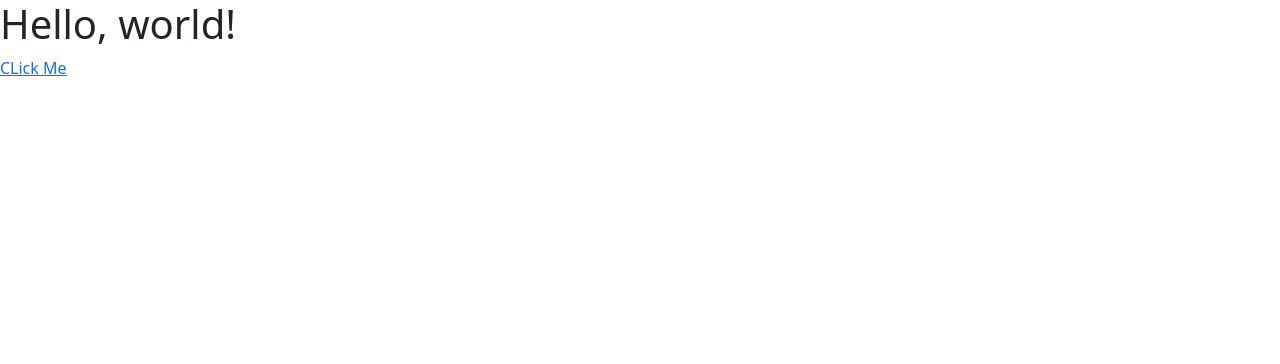
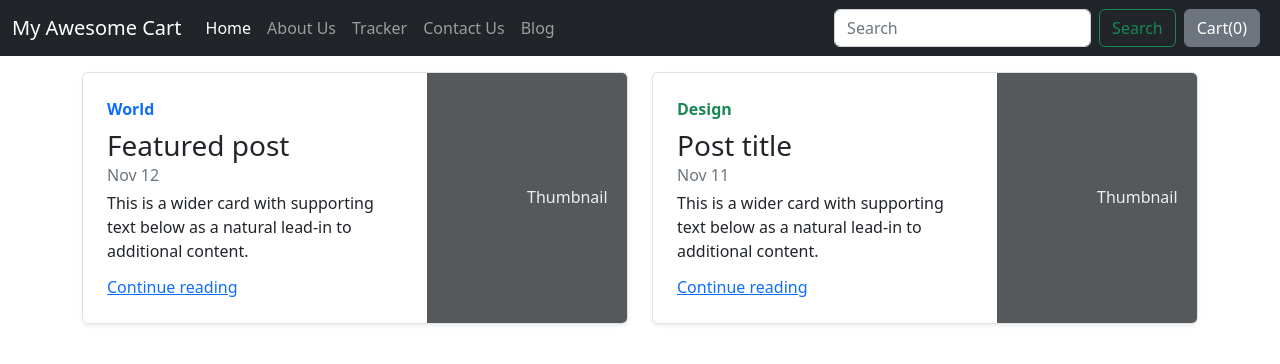
Before and after one commit to yash9151/E-Commerce_Website, a Django app: page /blog/ in a window 1280 px wide. Shown: the top 364 px of the page. Run offline with Django 5.2, Linux system fonts and the light colour scheme; some libraries are stand-ins or nearby versions.

Commit message:
added blogpost.html  and basic.html page also added blogpost redirect from urls.py  and method in views.py

```diff
--- /dev/null
+++ b/mac/blog/templates/blog/basic.html
@@ -0,0 +1,74 @@
+<!doctype html>
+<html lang="en">
+<head>
+    <meta charset="utf-8">
+    <meta name="viewport" content="width=device-width, initial-scale=1">
+    <title>{%block title%} {% endblock %}</title>
+    <style>
+        {%block css%} {% endblock %}
+    </style>
+        <script src="https://ajax.googleapis.com/ajax/libs/jquery/3.7.1/jquery.min.js"></script></script>
+    <link href="https://cdn.jsdelivr.net/npm/bootstrap@5.2.3/dist/css/bootstrap.min.css" rel="stylesheet"
+          integrity="sha384-rbsA2VBKQhggwzxH7pPCaAqO46MgnOM80zW1RWuH61DGLwZJEdK2Kadq2F9CUG65" crossorigin="anonymous">
+</head>
+<body>
+{% load static %}
+<nav class="navbar navbar-expand-lg navbar-dark bg-dark">
+    <div class="container-fluid">
+        <a class="navbar-brand" href="/shop">My Awesome Cart</a>
+        <button class="navbar-toggler" type="button" data-bs-toggle="collapse" data-bs-target="#navbarSupportedContent"
+                aria-controls="navbarSupportedContent" aria-expanded="false" aria-label="Toggle navigation">
+            <span class="navbar-toggler-icon"></span>
+        </button>
+        <div class="collapse navbar-collapse" id="navbarSupportedContent">
+            <ul class="navbar-nav me-auto mb-2 mb-lg-0">
+                <li class="nav-item">
+                    <a class="nav-link active" aria-current="page" href="/shop">Home</a>
+                </li>
+                <li class="nav-item">
+                    <a class="nav-link" href="/shop/about">About Us</a>
+                </li>
+                <li class="nav-item">
+                    <a class="nav-link" href="/shop/tracker">Tracker</a>
+                </li>
+                <li class="nav-item">
+                    <a class="nav-link" href="/shop/contact">Contact Us</a>
+                </li>
+                <li class="nav-item">
+                    <a class="nav-link" href="/blog">Blog</a>
+                </li>
+
+            </ul>
+            <form class="d-flex" role="search">
+                <input class="form-control me-2" type="search" placeholder="Search" aria-label="Search">
+                <button class="btn btn-outline-success" type="submit">Search</button>
+            </form>
+            <button type="button" class="btn btn-secondary mx-2" data-bs-toggle="popover" title="Cart for your items in my shopping cart"
+                    data-html='true' id ='popcart' data-bs-content="Cart for your items in shopping cart">Cart(<span
+                    id="cart">0</span>)
+            </button>
+        </div>
+    </div>
+</nav>
+
+{%block body%} {% endblock %}
+
+<script src="https://cdn.jsdelivr.net/npm/@popperjs/core@2.11.6/dist/umd/popper.min.js"
+        integrity="sha384-oBqDVmMz9ATKxIep9tiCxS/Z9fNfEXiDAYTujMAeBAsjFuCZSmKbSSUnQlmh/jp3"
+        crossorigin="anonymous"></script>
+<script src="https://cdn.jsdelivr.net/npm/bootstrap@5.2.3/dist/js/bootstrap.min.js"
+        integrity="sha384-cuYeSxntonz0PPNlHhBs68uyIAVpIIOZZ5JqeqvYYIcEL727kskC66kF92t6Xl2V"
+        crossorigin="anonymous"></script>
+<script src="https://cdn.jsdelivr.net/npm/bootstrap@5.2.3/dist/js/bootstrap.bundle.min.js"
+        integrity="sha384-kenU1KFdBIe4zVF0s0G1M5b4hcpxyD9F7jL+jjXkk+Q2h455rYXK/7HAuoJl+0I4"
+        crossorigin="anonymous"></script>
+<script src="http://ajax.googleapis.com/ajax/libs/jquery/1.9.1/jquery.min.js"></script>
+<script src="//ajax.googleapis.com/ajax/libs/jquery/1.9.1/jquery.min.js"></script>
+ <script src="https://code.jquery.com/jquery-3.3.1.js"
+  integrity="sha256-2Kok7MbOyxpgUVvAk/HJ2jigOSYS2auK4Pfzbm7uH60="
+  crossorigin="anonymous"></script>
+
+{%block js%} {% endblock %}
+
+</body>
+</html>
--- a/mac/blog/templates/blog/index.html
+++ b/mac/blog/templates/blog/index.html
@@ -1,17 +1,55 @@
-<!doctype html>
-<html lang="en">
-  <head>
-    <meta charset="utf-8">
-    <meta name="viewport" content="width=device-width, initial-scale=1">
-    <title>Bootstrap demo</title>
-    <link href="https://cdn.jsdelivr.net/npm/bootstrap@5.2.3/dist/css/bootstrap.min.css" rel="stylesheet" integrity="sha384-rbsA2VBKQhggwzxH7pPCaAqO46MgnOM80zW1RWuH61DGLwZJEdK2Kadq2F9CUG65" crossorigin="anonymous">
-  </head>
-  <body>
-    <h1>Hello, world!</h1>
-    {% load static %}
-    <a href="{%static 'blog/mystatic.txt' %}"> CLick Me</a>
-    <script src="https://cdn.jsdelivr.net/npm/@popperjs/core@2.11.6/dist/umd/popper.min.js" integrity="sha384-oBqDVmMz9ATKxIep9tiCxS/Z9fNfEXiDAYTujMAeBAsjFuCZSmKbSSUnQlmh/jp3" crossorigin="anonymous"></script>
-    <script src="https://cdn.jsdelivr.net/npm/bootstrap@5.2.3/dist/js/bootstrap.min.js" integrity="sha384-cuYeSxntonz0PPNlHhBs68uyIAVpIIOZZ5JqeqvYYIcEL727kskC66kF92t6Xl2V" crossorigin="anonymous"></script>
-    <script src="https://cdn.jsdelivr.net/npm/bootstrap@5.2.3/dist/js/bootstrap.bundle.min.js" integrity="sha384-kenU1KFdBIe4zVF0s0G1M5b4hcpxyD9F7jL+jjXkk+Q2h455rYXK/7HAuoJl+0I4" crossorigin="anonymous"></script>
-  </body>
-</html>
+{%extends 'blog/basic.html'%}
+
+{%block body%}
+<div class="container mt-3">
+    <div class="row my-2">
+        <div class="col-md-6">
+            <div class="row g-0 border rounded overflow-hidden flex-md-row mb-4 shadow-sm h-md-250 position-relative">
+                <div class="col p-4 d-flex flex-column position-static">
+                    <strong class="d-inline-block mb-2 text-primary">World</strong>
+                    <h3 class="mb-0">Featured post</h3>
+                    <div class="mb-1 text-muted">Nov 12</div>
+                    <p class="card-text mb-auto">This is a wider card with supporting text below as a natural lead-in to
+                        additional content.</p>
+                    <a href="#" class="stretched-link">Continue reading</a>
+                </div>
+                <div class="col-auto d-none d-lg-block">
+                    <svg class="bd-placeholder-img" width="200" height="250" xmlns="http://www.w3.org/2000/svg"
+                         role="img"
+                         aria-label="Placeholder: Thumbnail" preserveAspectRatio="xMidYMid slice" focusable="false">
+                        <title>
+                            Placeholder</title>
+                        <rect width="100%" height="100%" fill="#55595c"></rect>
+                        <text x="50%" y="50%" fill="#eceeef" dy=".3em">Thumbnail</text>
+                    </svg>
+
+                </div>
+            </div>
+        </div>
+        <div class="col-md-6">
+            <div class="row g-0 border rounded overflow-hidden flex-md-row mb-4 shadow-sm h-md-250 position-relative">
+                <div class="col p-4 d-flex flex-column position-static">
+                    <strong class="d-inline-block mb-2 text-success">Design</strong>
+                    <h3 class="mb-0">Post title</h3>
+                    <div class="mb-1 text-muted">Nov 11</div>
+                    <p class="mb-auto">This is a wider card with supporting text below as a natural lead-in to
+                        additional
+                        content.</p>
+                    <a href="#" class="stretched-link">Continue reading</a>
+                </div>
+                <div class="col-auto d-none d-lg-block">
+                    <svg class="bd-placeholder-img" width="200" height="250" xmlns="http://www.w3.org/2000/svg"
+                         role="img"
+                         aria-label="Placeholder: Thumbnail" preserveAspectRatio="xMidYMid slice" focusable="false">
+                        <title>
+                            Placeholder</title>
+                        <rect width="100%" height="100%" fill="#55595c"></rect>
+                        <text x="50%" y="50%" fill="#eceeef" dy=".3em">Thumbnail</text>
+                    </svg>
+
+                </div>
+            </div>
+        </div>
+    </div>
+</div>
+{%endblock%}
--- a/mac/blog/urls.py
+++ b/mac/blog/urls.py
@@ -3,4 +3,5 @@
 
 urlpatterns = [
     path('', views.index, name="BlogHome"),
+    path('blogpost/', views.blogpost, name="blogPost"),
 ]
--- a/mac/blog/views.py
+++ b/mac/blog/views.py
@@ -3,3 +3,6 @@
 # Create your views here.
 def index(request):
     return render(request, "blog/index.html")
+
+def blogpost(request):
+    return render(request, "blog/blogpost.html")
```
Also changed, not shown: mac/blog/templates/blog/blogpost.html (added, +35 -0 lines), 1 other file.
